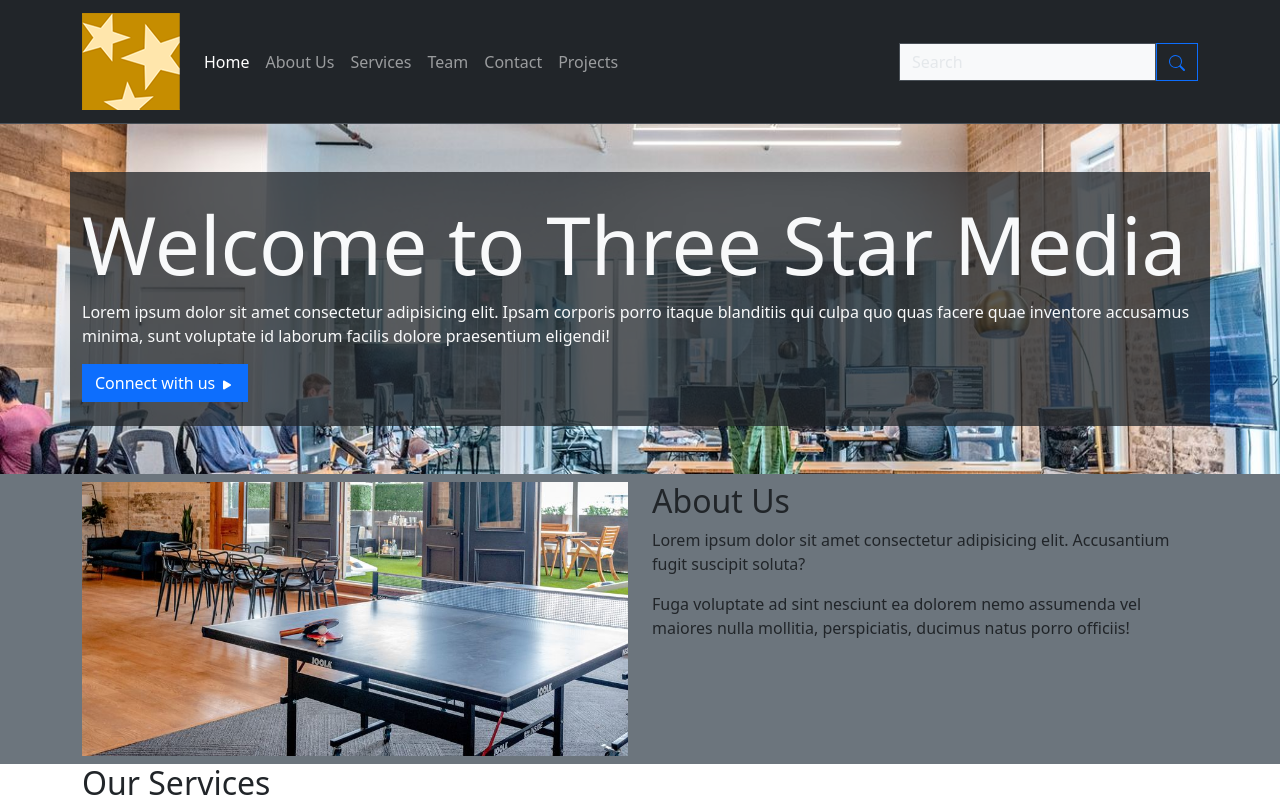
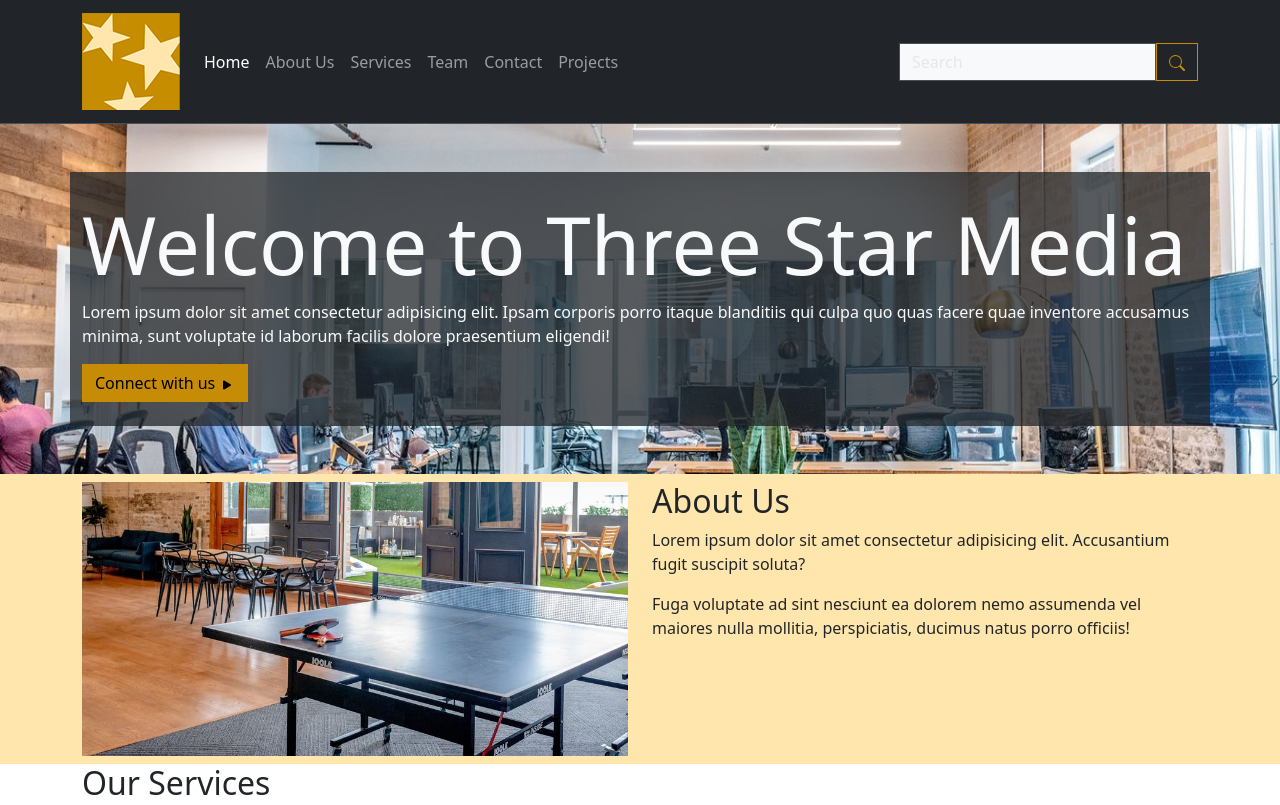
Before and after one commit to F23-MTM6201-030/mtm6201-week9, a plain HTML site: page index.html in a window 1280 px wide. Shown: the top 805 px of the page. Drawn offline with nearby package versions, Linux system fonts and the light colour scheme.

Commit message:
adds styling for buttons

```diff
--- a/css/main.css
+++ b/css/main.css
@@ -1,3 +1,31 @@
+:root{
+  --bs-primary: #C78C06;
+  --bs-secondary: #FFE6AC;
+  --bs-primary-rgb: 199, 140, 6;
+  --bs-secondary-rgb: 255, 230, 172;
+  --bs-primary-text-emphasis: #C78C06;
+  --bs-secondary-text-emphasis: #FFE6AC;
+  --bs-primary-bg-subtle: #c09b47;
+  --bs-secondary-bg-subtle: #f9eed4;
+  --bs-primary-border-subtle: #c09b47;
+  --bs-secondary-border-subtle: #f9eed4;
+}
+.btn-outline-primary,
+.btn-primary {
+  --bs-btn-color: #000;
+  --bs-btn-bg: var(--bs-primary);
+  --bs-btn-border-color: var(--bs-primary);
+  --bs-btn-hover-bg: var(--bs-primary);
+  --bs-btn-hover-border-color: var(--bs-primary);
+  --bs-btn-active-bg: var(--bs-primary-bg-subtle);
+  --bs-btn-active-border-color: var(--bs-primary-bg-subtle);
+  --bs-btn-disabled-bg: var(--bs-primary-bg-subtle);
+  --bs-btn-disabled-border-color: var(--bs-primary-bg-subtle);
+}
+.btn-outline-primary{
+  --bs-btn-bg: transparent;
+  --bs-btn-color: var(--bs-primary);
+}
 .banner{
   background: white url(../images/main-banner.jpg) no-repeat center;
   background-size: cover;
```
